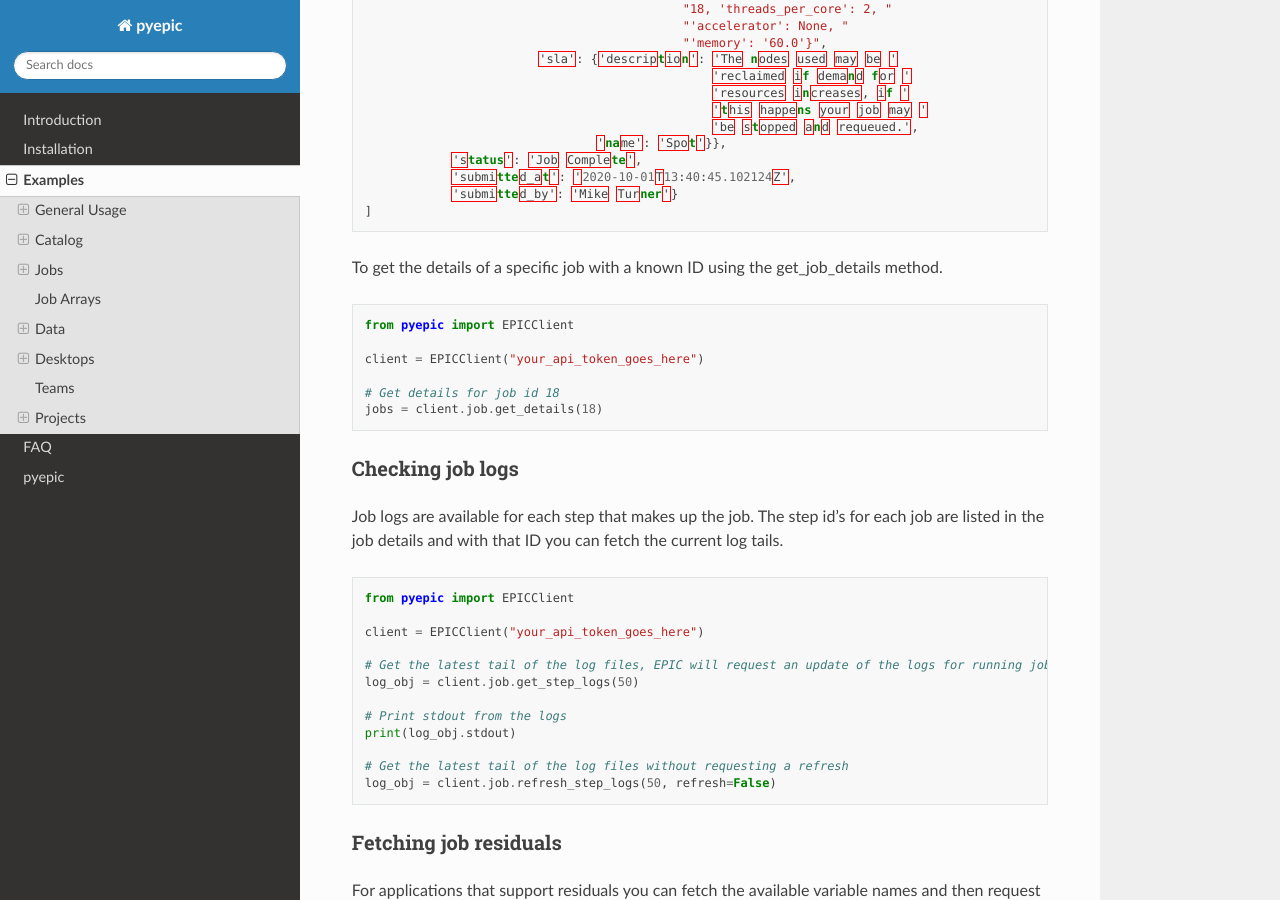
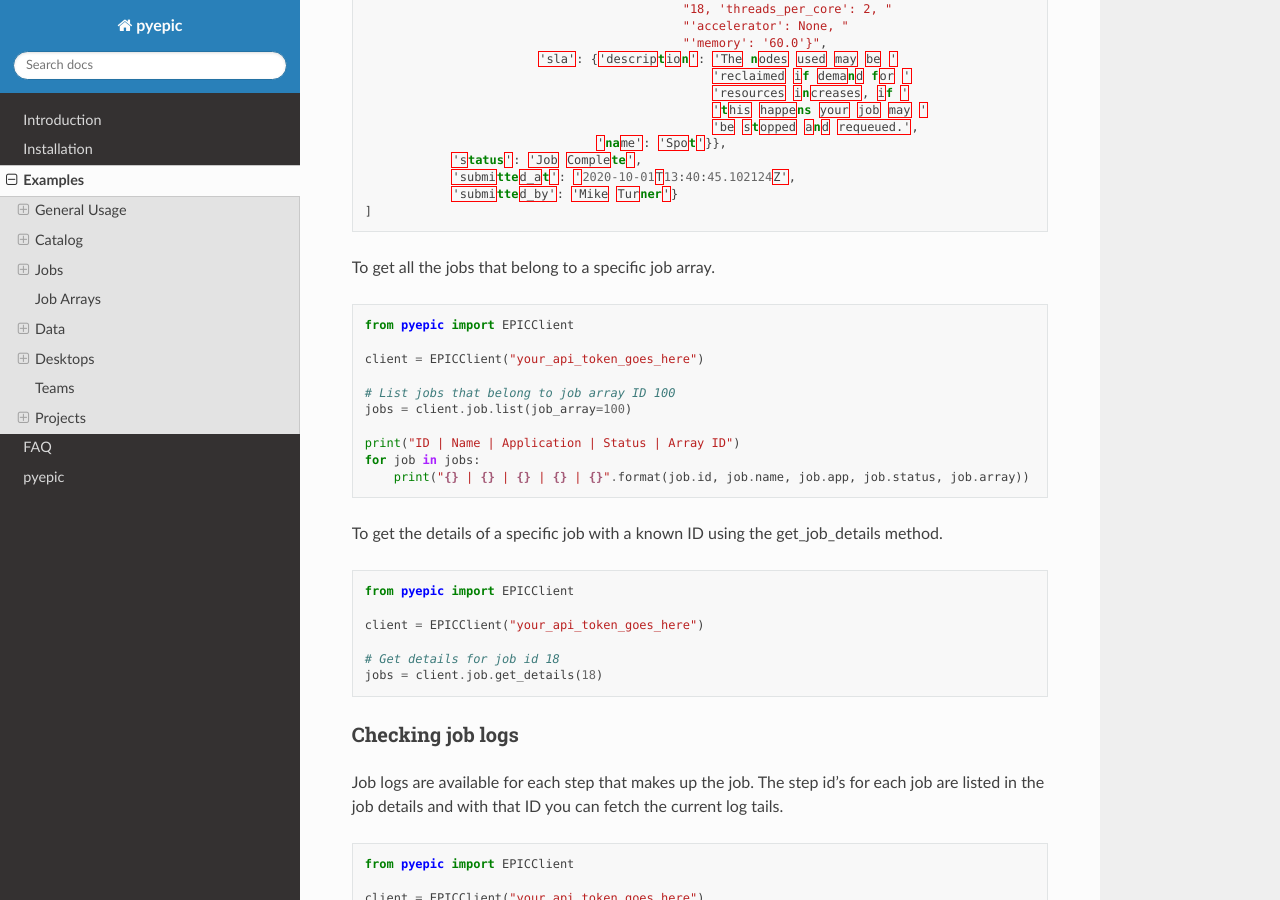
Before and after one commit to zenotech/pyepic, a Sphinx documentation site: the page built from docs/source/examples.rst, in a window 1280 px wide and 900 px high, scrolled down 7200 px. Built offline with Sphinx 7.4.7 and the Read the Docs theme 2.0.0, drawn with Linux system fonts in a browser that asks for light colours; some of the changed text lies outside the part shown.

Commit message:
add example for filtering by array ID

```diff
--- a/docs/source/examples.rst
+++ b/docs/source/examples.rst
@@ -252,7 +252,7 @@ The job client gives access to job related methods.
 Listing Jobs
 --------------
 
-To list jobs use the list_jobs() method. You can filter by cluster name or by available application version id.
+To list jobs use the list_jobs() method. You can filter by Job Array IDs to list all jobs that belong to a given job array.
 
 .. code-block:: python
 
@@ -418,6 +418,21 @@ An example output is shown below.
                 'submitted_by': 'Mike Turner'}
     ]
 
+To get all the jobs that belong to a specific job array.
+
+.. code-block:: python
+
+    from pyepic import EPICClient
+
+    client = EPICClient("your_api_token_goes_here")
+
+    # List jobs that belong to job array ID 100
+    jobs = client.job.list(job_array=100)
+
+    print("ID | Name | Application | Status | Array ID")
+    for job in jobs:
+        print("{} | {} | {} | {} | {}".format(job.id, job.name, job.app, job.status, job.array))
+
 
 To get the details of a specific job with a known ID using the get_job_details method.
 
@@ -429,6 +444,7 @@ To get the details of a specific job with a known ID using the get_job_details m
 
     # Get details for job id 18
     jobs = client.job.get_details(18)
+
 
 
 Checking job logs
```
